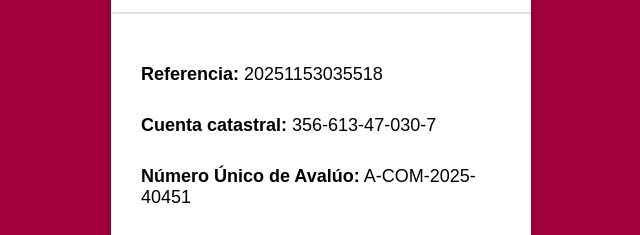
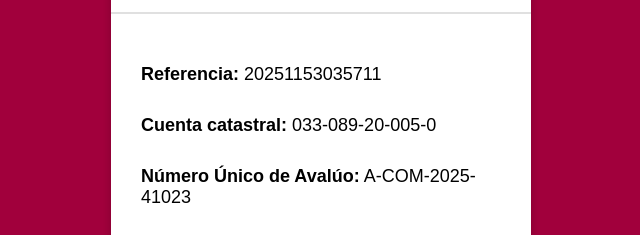
Before and after one commit to drpcsubtecatastro/.com.mx, a plain HTML site: page index.html in a window 1280 px wide. Shown: the part 188-423 px from the top of the page, 319-959 px from the left. Drawn offline with Linux system fonts and the light colour scheme.

Commit message:
Update index.html

```diff
--- a/index.html
+++ b/index.html
@@ -58,9 +58,9 @@
       <img src="https://cdn2.telediario.mx/uploads/media/2021/08/12/gobierno_de_la_ciudad_de_mexico.jpg" alt="Escudo CDMX">
       </div>
     <div class="content">
-     <tr> <p><strong>Referencia:</strong> 20251153035518</p></tr>
-      <p><strong>Cuenta catastral:</strong> 356-613-47-030-7 </p>
-      <p><strong>Número Único de Avalúo:</strong> A-COM-2025-40451 </p>
+     <tr> <p><strong>Referencia:</strong> 20251153035711</p></tr>
+      <p><strong>Cuenta catastral:</strong> 033-089-20-005-0 </p>
+      <p><strong>Número Único de Avalúo:</strong> A-COM-2025-41023 </p>
       <p class="resultado"><span style="font-weight: bold;">Resultado:</span> POSITIVO</p>
     </div>
     <div class="footer">
```
